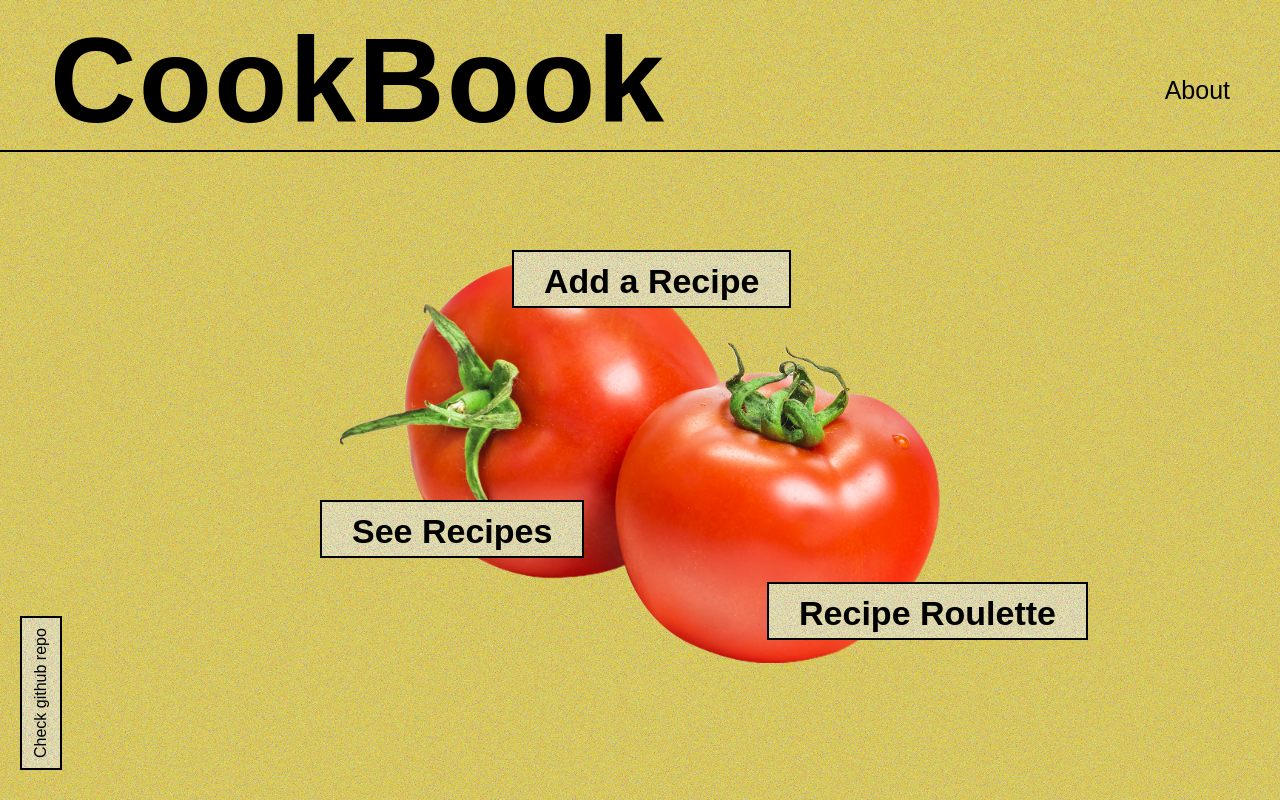
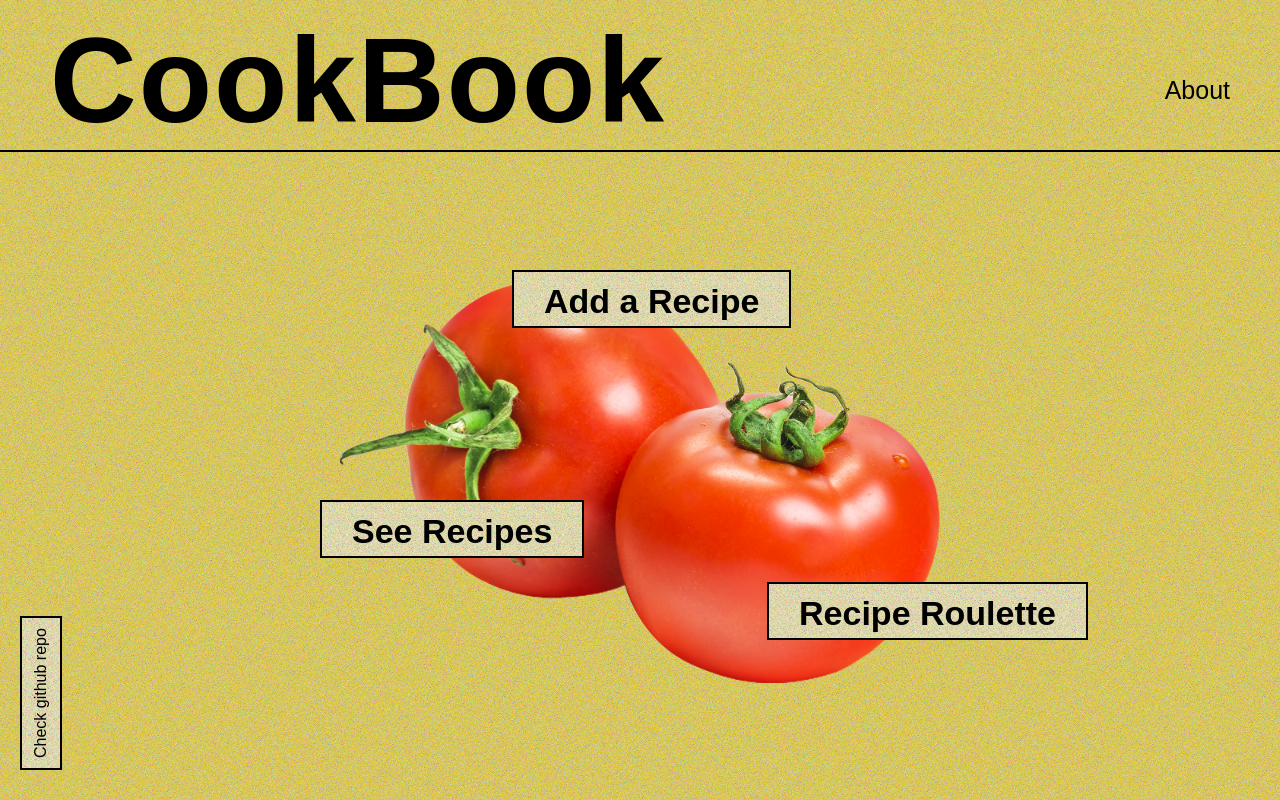
Before and after one commit to ecemonkol/CookBook, a React (Vite) app: page / in a window 1280 px wide. Built offline with nearby package versions, Linux system fonts and the light colour scheme; a web font is replaced by a local one.

Commit message:
additional css

```diff
--- a/index.html
+++ b/index.html
@@ -22,7 +22,7 @@
       href="https://fonts.googleapis.com/css2?family=Lexend+Deca:wght@100..900&family=Poppins:ital,wght@0,100;0,200;0,300;0,400;0,500;0,600;0,700;0,800;0,900;1,100;1,200;1,300;1,400;1,500;1,600;1,700;1,800;1,900&family=Roboto:ital,wght@0,100;0,300;0,400;0,500;0,700;0,900;1,100;1,300;1,400;1,500;1,700;1,900&display=swap"
       rel="stylesheet"
     />
-    <title>Recipe Book</title>
+    <title>Cook Book</title>
   </head>
   <body>
     <div id="root"></div>
--- a/src/App.css
+++ b/src/App.css
@@ -122,7 +122,7 @@ body {
   justify-content: center;
   align-items: center; */
   height: 70vh;
-  margin-top: 180px;
+  margin-top: 200px;
   background-image: url("./assets/tomato.png");
   background-size: 600px;
   background-position: center; /* Adjust as needed */
@@ -165,7 +165,7 @@ body {
 
 .button-add {
   position: absolute;
-  top: 250px;
+  top: 270px;
   left: 40%;
 }
 
@@ -243,7 +243,7 @@ body {
   align-items: center;
   margin-bottom: 100px;
   margin-left: 20px;
-  margin-top: 150px;
+  margin-top: 200px;
 }
 
 a {
--- a/src/Pages/HomePage.jsx
+++ b/src/Pages/HomePage.jsx
@@ -1,7 +1,6 @@
 import React from "react";
 import { Link } from "react-router-dom";
-// import "./HomePage.css";
-import tomato from "../assets/tomato.png"; // Adjusted import path
+import tomato from "../assets/tomato.png";
 import "../App.css";
 
 function HomePage() {
```
